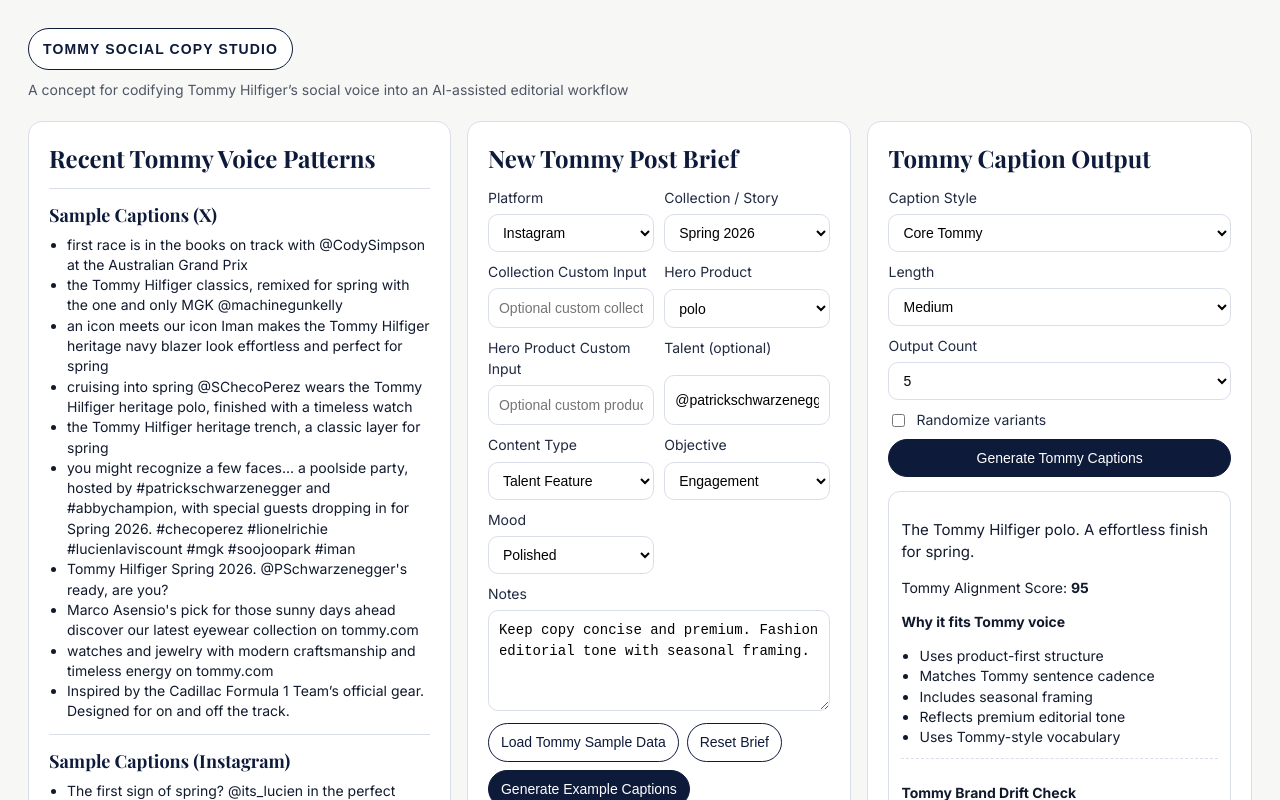
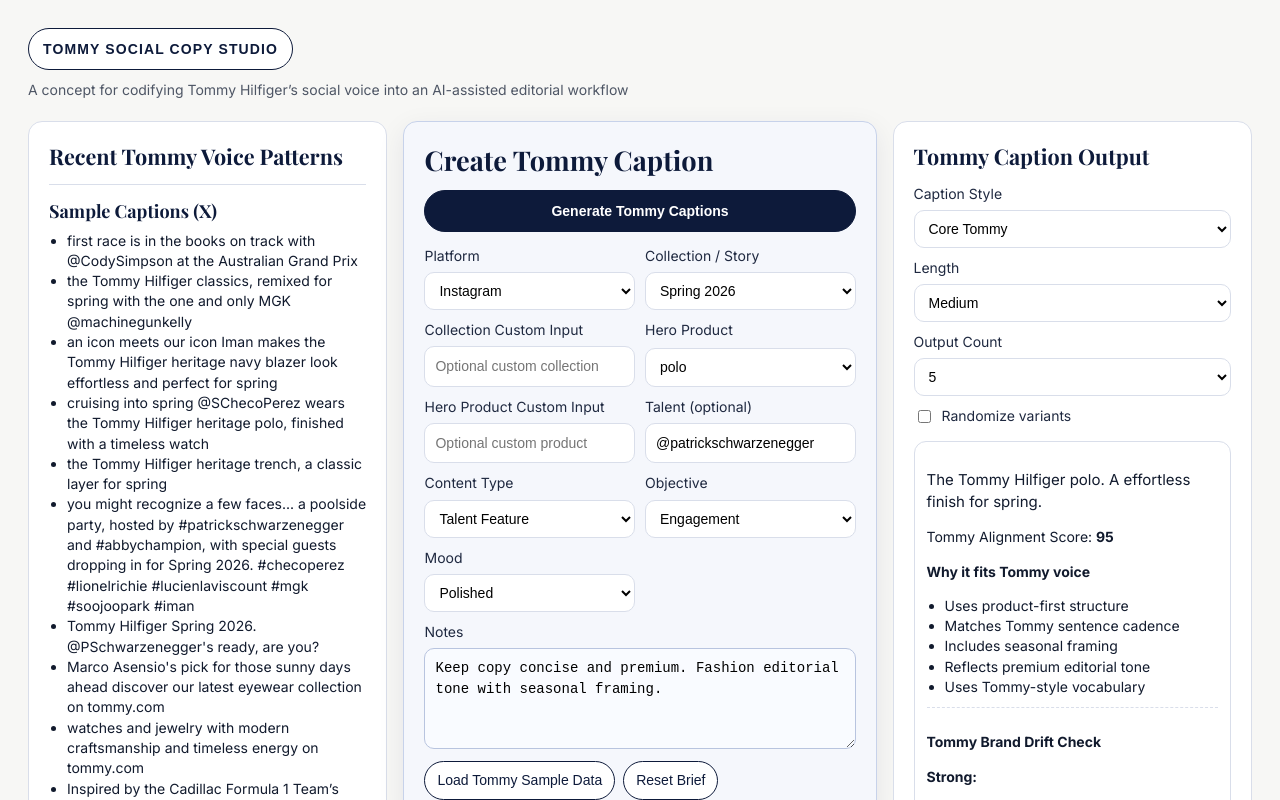
Before and after one commit to ivandashkovbot/tommy-social-copy-studio, a React (Vite) app: page / in a window 1280 px wide. Both pictures are taken after a click on the button "Enter Studio". Shown: the top 800 px of the page. Built offline with nearby package versions, Linux system fonts and the light colour scheme.

Commit message:
Refine caption workflow UI prominence and CTA placement

```diff
--- a/src/App.css
+++ b/src/App.css
@@ -70,7 +70,7 @@
 
 .grid {
   display: grid;
-  grid-template-columns: 1.1fr 1fr 1fr;
+  grid-template-columns: 0.95fr 1.25fr 0.95fr;
   gap: 16px;
   align-items: start;
 }
@@ -80,6 +80,17 @@
   border: 1px solid var(--line);
   border-radius: var(--radius);
   padding: 20px;
+}
+
+.primary-panel {
+  background: #f5f7fc;
+  border: 1.5px solid #c7d2ea;
+  box-shadow: 0 8px 28px rgba(16, 30, 66, 0.08);
+}
+
+.primary-title {
+  font-size: 1.7rem;
+  margin-bottom: 8px;
 }
 
 h1,
@@ -92,6 +103,7 @@
 
 h2 {
   margin-bottom: 14px;
+  font-size: 1.35rem;
 }
 
 h3 {
@@ -202,6 +214,18 @@
   margin-top: 8px;
 }
 
+.top-cta {
+  margin: 4px 0 14px;
+  padding: 10px 14px;
+  font-weight: 600;
+}
+
+.notes-input {
+  min-height: 96px;
+  border: 1.5px solid #b8c4df;
+  background: #f9fbff;
+}
+
 .output-list {
   margin-top: 14px;
   display: grid;
--- a/src/App.jsx
+++ b/src/App.jsx
@@ -253,8 +253,9 @@
           </div>
         </aside>
 
-        <section className="panel">
-          <h2>New Tommy Post Brief</h2>
+        <section className="panel primary-panel">
+          <h2 className="primary-title">Create Tommy Caption</h2>
+          <button className="primary full-btn top-cta" onClick={generateCaptions}>Generate Tommy Captions</button>
           <div className="form-grid">
             <label>Platform<select value={brief.platform} onChange={(e) => setBrief({ ...brief, platform: e.target.value })}>{platforms.map((o) => <option key={o}>{o}</option>)}</select></label>
             <label>Collection / Story<select value={brief.collection} onChange={(e) => setBrief({ ...brief, collection: e.target.value })}>{collections.map((o) => <option key={o}>{o}</option>)}</select></label>
@@ -265,12 +266,11 @@
             <label>Content Type<select value={brief.contentType} onChange={(e) => setBrief({ ...brief, contentType: e.target.value })}>{contentTypes.map((o) => <option key={o}>{o}</option>)}</select></label>
             <label>Objective<select value={brief.objective} onChange={(e) => setBrief({ ...brief, objective: e.target.value })}>{objectives.map((o) => <option key={o}>{o}</option>)}</select></label>
             <label>Mood<select value={brief.mood} onChange={(e) => setBrief({ ...brief, mood: e.target.value })}>{moods.map((o) => <option key={o}>{o}</option>)}</select></label>
-            <label className="full">Notes<textarea rows="4" value={brief.notes} onChange={(e) => setBrief({ ...brief, notes: e.target.value })} /></label>
+            <label className="full">Notes<textarea className="notes-input" rows="4" value={brief.notes} onChange={(e) => setBrief({ ...brief, notes: e.target.value })} placeholder="Optional guidance for tone, mood, or campaign context" /></label>
           </div>
           <div className="actions">
             <button onClick={loadSampleData}>Load Tommy Sample Data</button>
             <button onClick={resetBrief}>Reset Brief</button>
-            <button className="primary" onClick={generateCaptions}>Generate Example Captions</button>
           </div>
         </section>
 
@@ -282,8 +282,6 @@
             <label>Output Count<select value={controls.outputCount} onChange={(e) => setControls({ ...controls, outputCount: Number(e.target.value) })}>{[3, 5, 8].map((o) => <option key={o} value={o}>{o}</option>)}</select></label>
             <label className="toggle"><input type="checkbox" checked={controls.randomize} onChange={(e) => setControls({ ...controls, randomize: e.target.checked })} /> Randomize variants</label>
           </div>
-          <button className="primary full-btn" onClick={generateCaptions}>Generate Tommy Captions</button>
-
           <div className="output-list">
             {output.length === 0 && <p className="muted">No captions yet. Generate to preview Tommy-aligned outputs.</p>}
             {output.map((item, idx) => (
```
